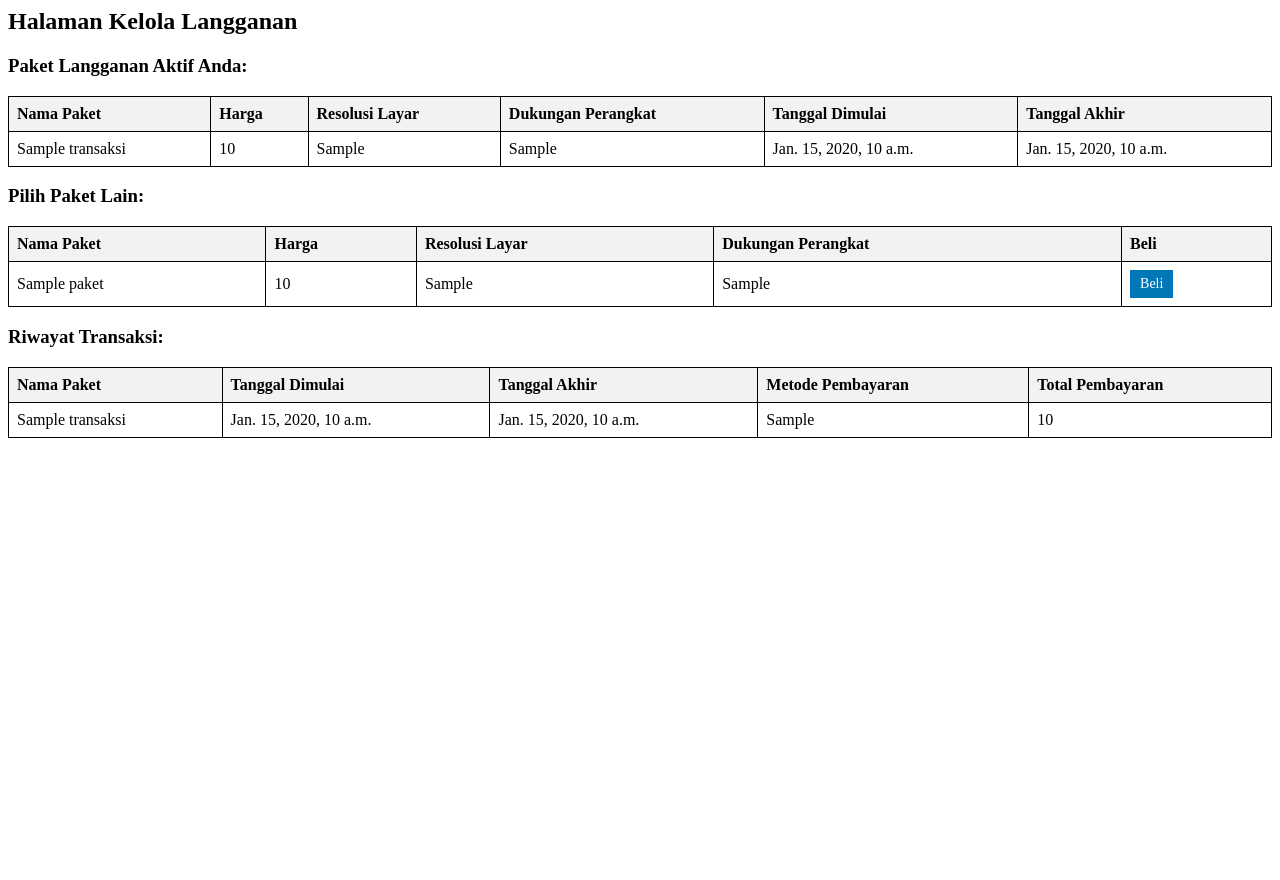
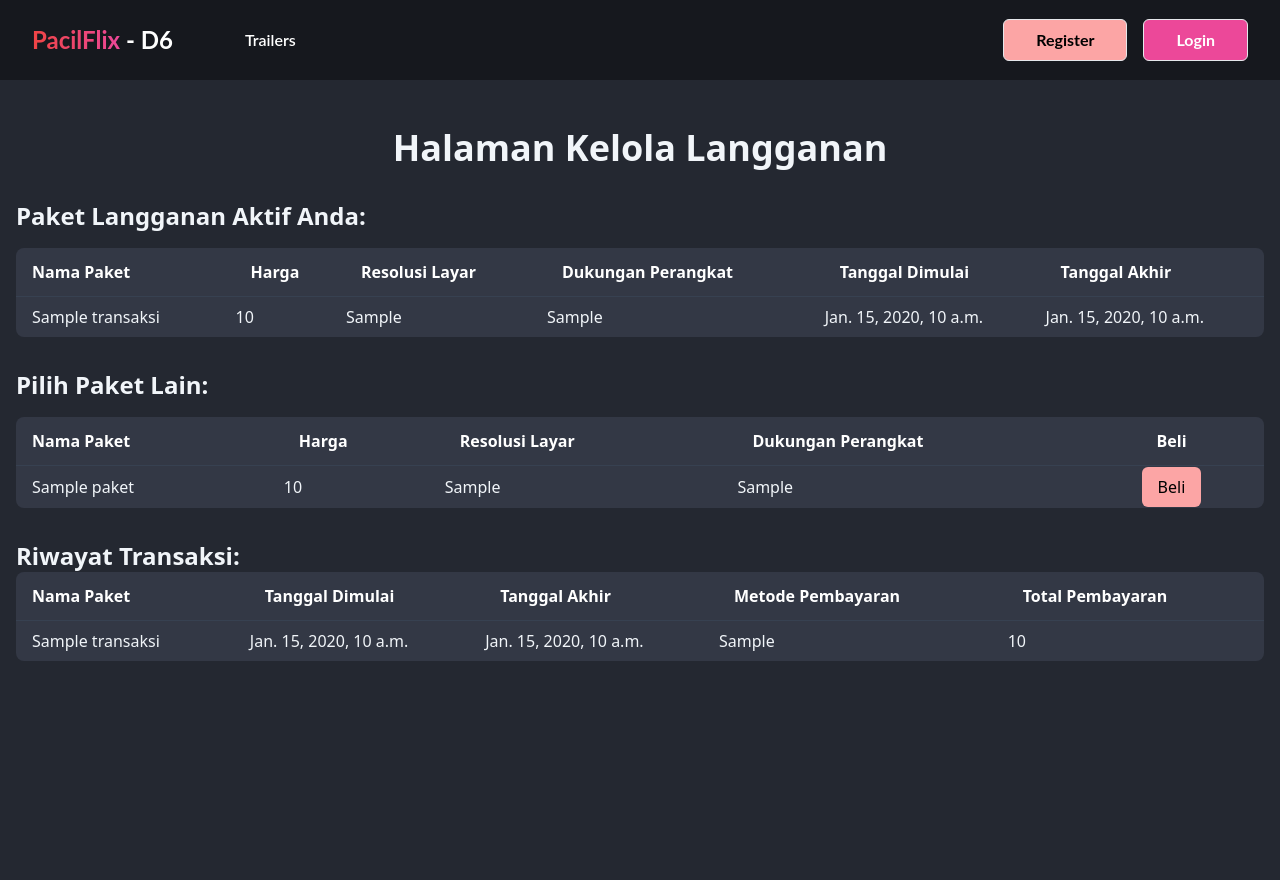
Before and after one commit to LimBodhi/Pacilflix, a Django app: template Langganan/templates/langganan.html in a window 1280 px wide. Before the commit the page ends 438 px from the top, so only its background shows below. Run offline with Django 3.2, Linux system fonts and the light colour scheme; the template is opened without the code that fills it: most values are stand-ins (such as "Sample title", 1, 10 or a date in 2020); some libraries are stand-ins or nearby versions.

Commit message:
frontend

```diff
--- a/Langganan/templates/langganan.html
+++ b/Langganan/templates/langganan.html
@@ -1,48 +1,27 @@
+{% extends 'base.html' %}
+
 {% block content %}
-<h2>Halaman Kelola Langganan</h2>
+<div class="min-h-screen bg-[#242831] text-slate-100 font-inter">
+    <div class="container mx-auto py-12 px-4">
+        <h2 class="text-center text-4xl font-bold mb-8">Halaman Kelola Langganan</h2>
 
-<style>
-    table {
-        border-collapse: collapse;
-        width: 100%;
-    }
-    th, td {
-        border: 1px solid black;
-        padding: 8px;
-        text-align: left;
-    }
-    th {
-        background-color: #f2f2f2;
-    }
-    .beli-button {
-        background-color: #0077b6;
-        border: none;
-        color: white;
-        padding: 6px 10px;
-        text-align: center;
-        text-decoration: none;
-        display: inline-block;
-        font-size: 14px;
-        cursor: pointer;
-    }
-</style>
-
-<h3>Paket Langganan Aktif Anda:</h3>
-<table>
-    <thead>
+        <h3 class="text-2xl font-semibold mb-4">Paket Langganan Aktif Anda:</h3>
+        <div class="overflow-x-auto mb-8">
+            <table class="w-full text-left rounded-lg overflow-hidden">
+                <thead class="bg-[#333845] text-white">
                     <tr>
-            <th>Nama Paket</th>
-            <th>Harga</th>
-            <th>Resolusi Layar</th>
-            <th>Dukungan Perangkat</th>
-            <th>Tanggal Dimulai</th>
-            <th>Tanggal Akhir</th>
+                        <th class="py-3 px-4">Nama Paket</th>
+                        <th class="py-3 px-4">Harga</th>
+                        <th class="py-3 px-4">Resolusi Layar</th>
+                        <th class="py-3 px-4">Dukungan Perangkat</th>
+                        <th class="py-3 px-4">Tanggal Dimulai</th>
+                        <th class="py-3 px-4">Tanggal Akhir</th>
                     </tr>
                 </thead>
-    <tbody>
+                <tbody class="bg-[#333845]">
                     {% for transaksi in transaksi_data %}
-        <tr>
-            <td>{{ transaksi.nama_paket }}</td>
+                    <tr class="border-t border-gray-700">
+                        <td class="py-2 px-4">{{ transaksi.nama_paket }}</td>
                         <td>{{ transaksi.harga }}</td>
                         <td>{{ transaksi.resolusi_layar }}</td>
                         <td>{{ transaksi.dukungan_perangkat|join:", " }}</td>
@@ -52,46 +31,50 @@
                     {% endfor %}
                 </tbody>
             </table>
+        </div>
 
-<h3>Pilih Paket Lain:</h3>
-<table>
-    <thead>
+        <h3 class="text-2xl font-semibold mb-4">Pilih Paket Lain:</h3>
+        <div class="overflow-x-auto mb-8">
+            <table class="w-full text-left rounded-lg overflow-hidden">
+                <thead class="bg-[#333845] text-white">
                     <tr>
-            <th>Nama Paket</th>
-            <th>Harga</th>
-            <th>Resolusi Layar</th>
-            <th>Dukungan Perangkat</th>
-            <th>Beli</th>
+                        <th class="py-3 px-4">Nama Paket</th>
+                        <th class="py-3 px-4">Harga</th>
+                        <th class="py-3 px-4">Resolusi Layar</th>
+                        <th class="py-3 px-4">Dukungan Perangkat</th>
+                        <th class="py-3 px-4">Beli</th>
                     </tr>
                 </thead>
-    <tbody>
+                <tbody class="bg-[#333845]">
                     {% for paket in paket_data %}
-        <tr>
-            <td>{{ paket.nama }}</td>
+                    <tr class="border-t border-gray-700">
+                        <td class="py-2 px-4">{{ paket.nama }}</td>
                         <td>{{ paket.harga }}</td>
                         <td>{{ paket.resolusi_layar }}</td>
                         <td>{{ paket.dukungan_perangkat|join:", " }}</td>
-            <td><a href="{% url 'beli_paket' paket.nama %}" class="beli-button">Beli</a></td>
+                        <td><a href="{% url 'beli_paket' paket.nama %}" class="inline-block px-4 py-2 text-center text-black bg-red-300 hover:bg-pink-300 rounded-md">Beli</a></td>
                     </tr>
                     {% endfor %}
                 </tbody>
             </table>
+        </div>
 
-<h3>Riwayat Transaksi:</h3>
-<table>
-    <thead>
+        <h3 class="text-2xl font-semibold">Riwayat Transaksi:</h3>
+        <div class="overflow-x-auto">
+            <table class="w-full text-left rounded-lg overflow-hidden">
+                <thead class="bg-[#333845] text-white">
                     <tr>
-            <th>Nama Paket</th>
-            <th>Tanggal Dimulai</th>
-            <th>Tanggal Akhir</th>
-            <th>Metode Pembayaran</th>
-            <th>Total Pembayaran</th>
+                        <th class="py-3 px-4">Nama Paket</th>
+                        <th class="py-3 px-4">Tanggal Dimulai</th>
+                        <th class="py-3 px-4">Tanggal Akhir</th>
+                        <th class="py-3 px-4">Metode Pembayaran</th>
+                        <th class="py-3 px-4">Total Pembayaran</th>
                     </tr>
                 </thead>
-    <tbody>
+                <tbody class="bg-[#333845]">
                     {% for transaksi in transaksi_data %}
-        <tr>
-            <td>{{ transaksi.nama_paket }}</td>
+                    <tr class="border-t border-gray-700">
+                        <td class="py-2 px-4">{{ transaksi.nama_paket }}</td>
                         <td>{{ transaksi.start_date_time }}</td>
                         <td>{{ transaksi.end_date_time }}</td>
                         <td>{{ transaksi.metode_pembayaran }}</td>
@@ -100,4 +83,7 @@
                     {% endfor %}
                 </tbody>
             </table>
+        </div>
+    </div>
+</div>
 {% endblock %}
--- a/LoginDanLogout/templates/main.html
+++ b/LoginDanLogout/templates/main.html
@@ -7,10 +7,10 @@
     </div>
     <div class="flex flex-col gap-5">
         <a href="/login">
-            <button type="submit" class="mt-5 w-full rounded-md font-bold text-black border px-12 py-4 bg-red-400 hover:bg-pink-500 duration-300">Login</button>
+            <button type="submit" class="mt-5 w-full rounded-md font-bold text-black border px-12 py-2 bg-pink-500 hover:bg-pink-600 duration-300">Login</button>
         </a>
         <a href="/register">
-            <button type="submit" class="mt-5 w-full rounded-md font-bold text-black border px-12 py-4 bg-red-400 hover:bg-pink-500  duration-300">Register</button>
+            <button type="submit" class="mt-5 w-full rounded-md font-bold text-black border px-12 py-2 bg-red-300 hover:bg-red-400 duration-300">Register</button>
         </a>
     </div>
 </div>
--- a/templates/navbar.html
+++ b/templates/navbar.html
@@ -5,9 +5,7 @@
                 <a href="/" class="inline font-bold text-2xl text-white"><span class="bg-gradient-to-r from-red-500 to-pink-500 text-transparent bg-clip-text">PacilFlix</span> - D6</a>
             </div>
             <div class="flex font-semibold items-center text-white gap-12 pl-14">
-                {% if not is_logged_in %}
                 <a class="nav-btn relative after:content-[''] after:bg-white after:h-[2px] after:w-[0%] after:left-0 after:-bottom-[5px] after:rounded-xl after:absolute after:duration-300" href="/">Trailers</a>
-                {% endif %}
                 {% if is_logged_in %}
                 <a class="nav-btn relative after:content-[''] after:bg-white after:h-[2px] after:w-[0%] after:left-0 after:-bottom-[5px] after:rounded-xl after:absolute after:duration-300" href="#">Shows</a>
                 <a class="nav-btn relative after:content-[''] after:bg-white after:h-[2px] after:w-[0%] after:left-0 after:-bottom-[5px] after:rounded-xl after:absolute after:duration-300" href="#">Contributors</a>
@@ -17,8 +15,12 @@
                 {% endif %}
             </div>
         </div>
-        {% if is_logged_in %}
         <div class="flex">
+            {% if not is_logged_in %}
+            <button type="submit" class="rounded-md font-bold text-black border px-8 py-2 bg-red-300 hover:bg-red-400 duration-300">Register</button>
+            <button type="submit" class="rounded-md font-bold text-white border px-8 py-2 bg-pink-500 hover:bg-pink-600 duration-300 ml-4">Login</button>
+            {% endif %}
+            {% if is_logged_in %}
             <p class="font-medium text-white">{{username}}</p>
             <a href="/logout" class="text-white hover:text-red-500 duration-100 pl-6">
                 <svg xmlns="http://www.w3.org/2000/svg" fill="none" viewBox="0 0 24 24" stroke-width="1.5" stroke="currentColor" class="w-6 h-6">
@@ -26,7 +28,7 @@
                     <path stroke-linecap="round" stroke-linejoin="round" d="M8.25 9V5.25A2.25 2.25 0 0 1 10.5 3h6a2.25 2.25 0 0 1 2.25 2.25v13.5A2.25 2.25 0 0 1 16.5 21h-6a2.25 2.25 0 0 1-2.25-2.25V15m-3 0-3-3m0 0 3-3m-3 3H15" />
                 </svg>
             </a>
+            {% endif %}
         </div>
-        {% endif %}
     </div>
 </nav>
```
Also changed, not shown: Langganan/templates/beli.html (+30 -6 lines), daftarKontributor/templates/kontributor.html (+17 -7 lines). Lines whose indentation alone changed are shown as unchanged.
